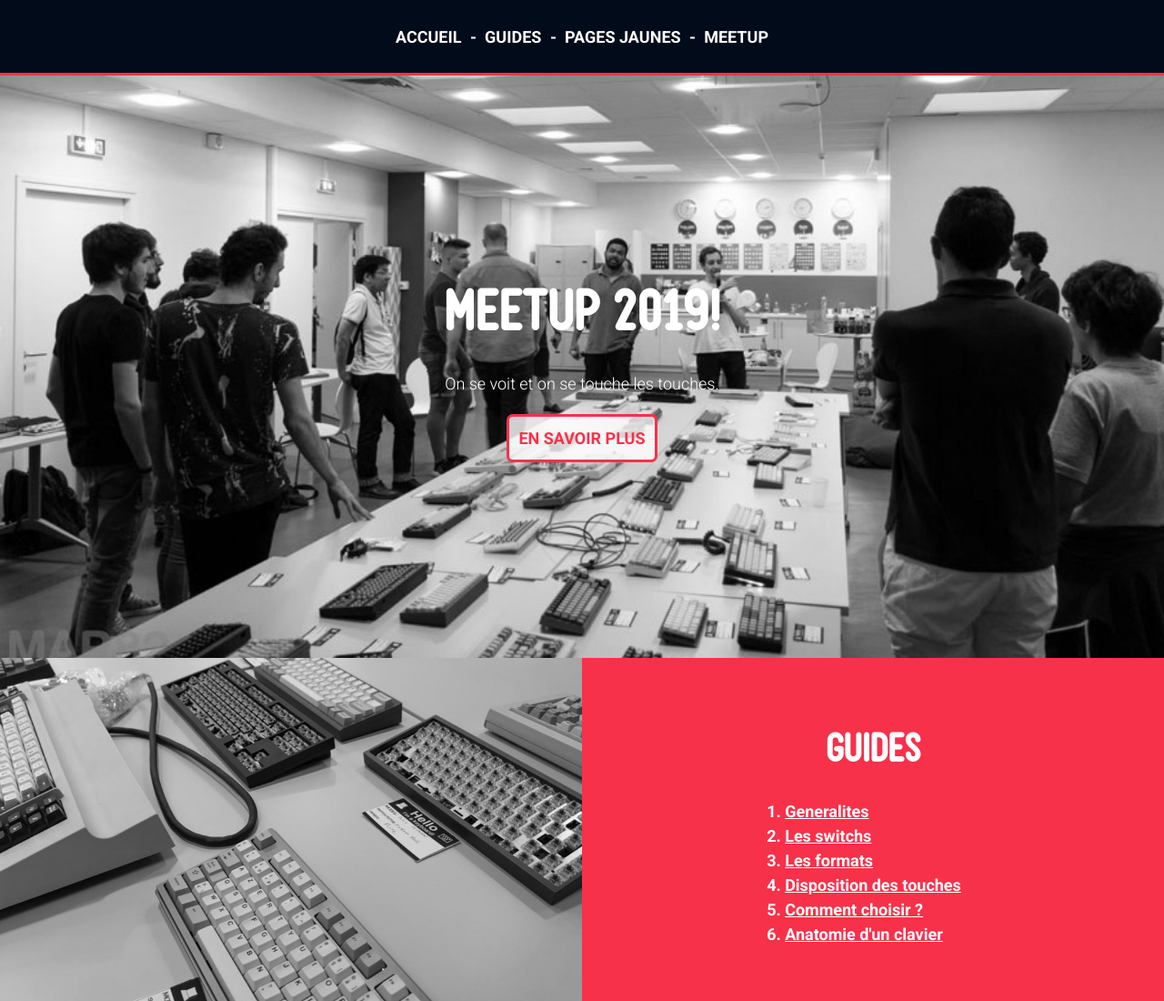
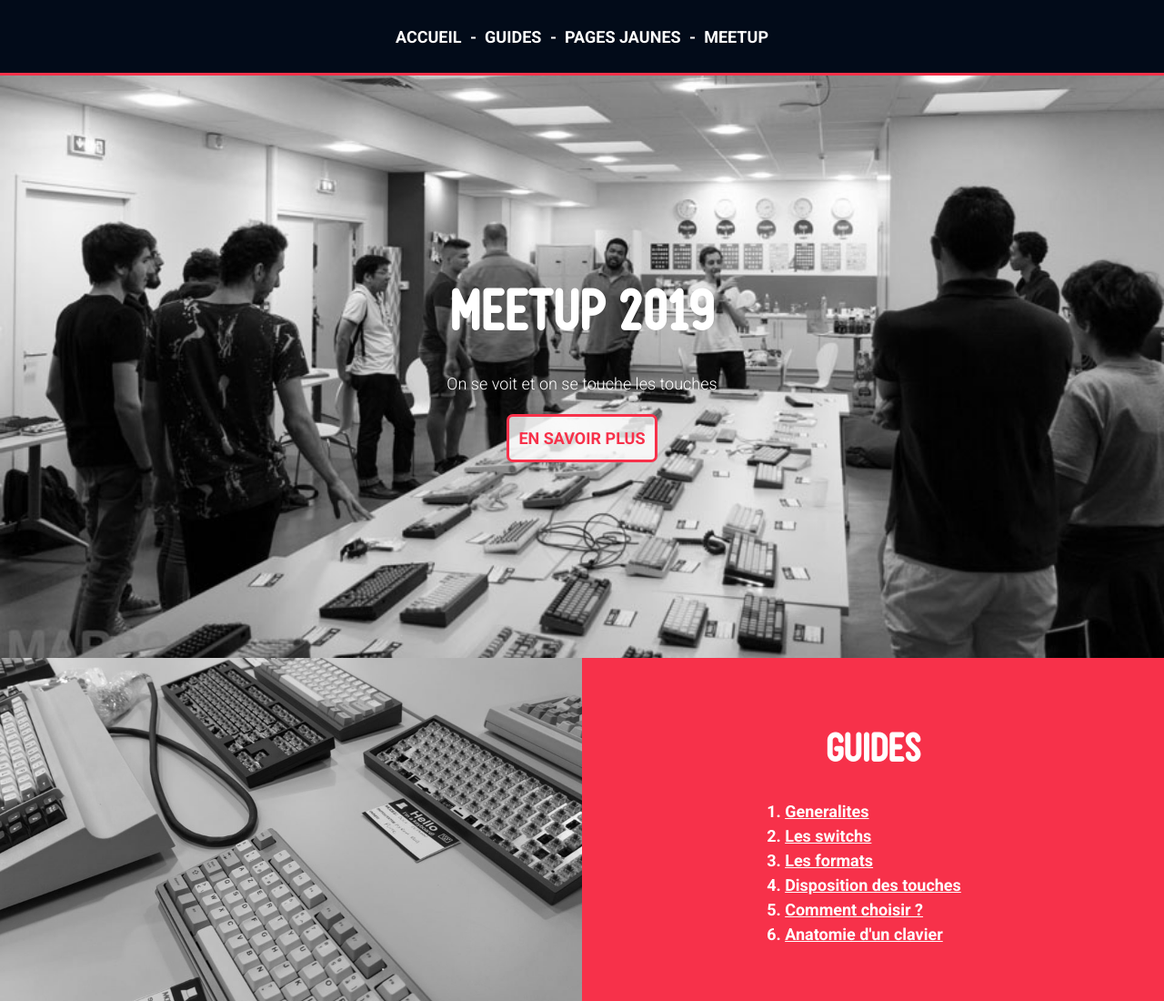
Before and after one commit to mkbdfr/website, an Eleventy site: page src/index.njk in a window 1280 px wide. Shown: the top 1100 px of the page at 91% size. Built offline with nearby package versions, Linux system fonts and the light colour scheme; Eleventy itself is replaced by a stand-in of ours; files that its build step writes are made by us from their sources; what node-sass, sharp would draw is missing.

Commit message:
build n redirect (#42)

```diff
--- a/package.json
+++ b/package.json
@@ -10,7 +10,7 @@
     "serve": "npm-run-all --parallel eleventyServe watchscss",
     "prettier": "prettier -c ./src/**/*.*",
     "prettier:fix": "prettier -c ./src/**/*.* --write",
-    "build": "eleventy"
+    "build": "eleventy && cp _redirects dist/_redirects"
   },
   "author": "",
   "license": "ISC",
--- a/src/includes/layouts/home.njk
+++ b/src/includes/layouts/home.njk
@@ -28,9 +28,9 @@ title: Accueil
         </picture>
       </div>
       <div class="jumbotron__content">
-        <h2 class="jumbotron__title">Meetup 2019!</h2>
+        <h2 class="jumbotron__title">Meetup 2019</h2>
         <p class="jumbotron__sublabel">
-          On se voit et on se touche les touches.
+          On se voit et on se touche les touches
         </p>
         <a href="{{ '/meetup' | url }}" class="jumbotron__bouton">
           En savoir plus </a>
--- a/src/includes/layouts/partials/_head.njk
+++ b/src/includes/layouts/partials/_head.njk
@@ -3,13 +3,9 @@
 <meta name="viewport" content="width=device-width, initial-scale=1">
 <link rel="stylesheet" href="{{ '/' | url }}style.css">
 
-
-
 <link href="https://fonts.googleapis.com/css?family=Roboto:300,400,700&display=swap" rel="stylesheet">
-
 <link rel="stylesheet" href="https://cdnjs.cloudflare.com/ajax/libs/font-awesome/5.9.0/css/all.min.css" integrity="sha256-UzFD2WYH2U1dQpKDjjZK72VtPeWP50NoJjd26rnAdUI=" crossorigin="anonymous"/>
 <meta name="theme-color" content="#00ACE7">
-
 
 <!--Twitter Card-->
 <meta name="twitter:card" content="summary">
```
Also changed, not shown: 1 other file.
